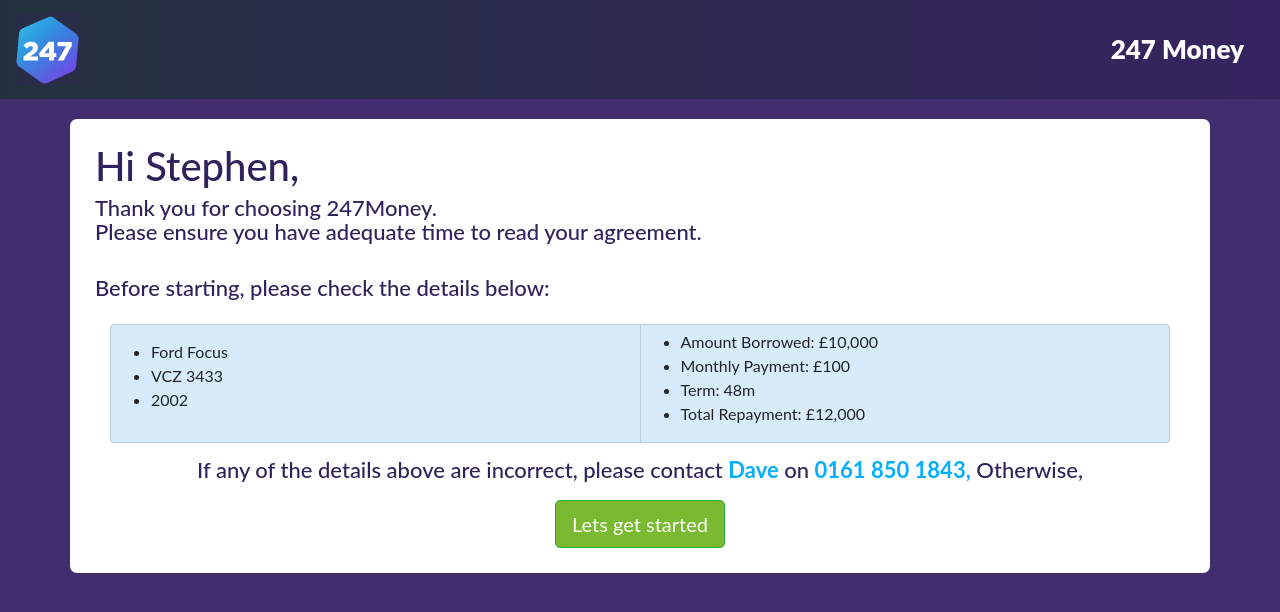
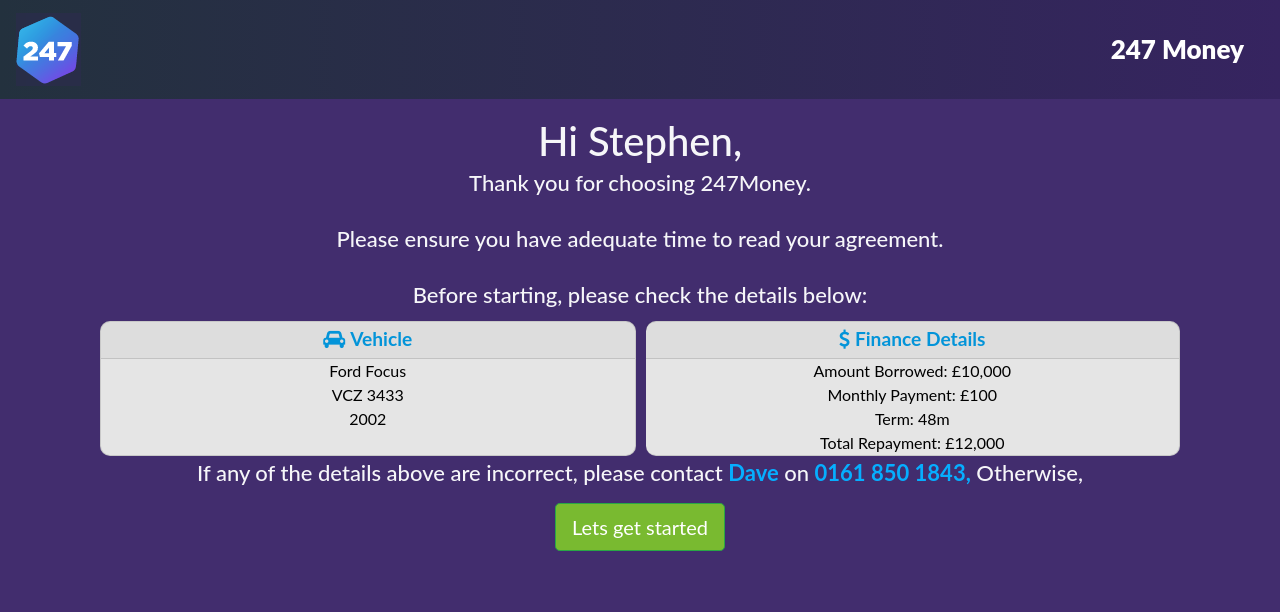
Before and after one commit to callumevans/esign-prototype, an Angular app: page /home in a window 1280 px wide. Shown: the top 612 px of the page. Built offline with nearby package versions, Linux system fonts and the light colour scheme.

Commit message:
slick stylez

```diff
--- a/src/app/home/home.component.css
+++ b/src/app/home/home.component.css
@@ -1,8 +1,25 @@
 .summary {
-    padding: 15px;
+
 }
+
 .summary .card{
-    background: #d8ebfb;
+    background: #E5E5E5;
+    color: black;
+    border-radius: 10px;
+    margin: 5px;
+}
+
+.card-header {
+    color: #0394D9;
+    padding: 0.2em;
+    font-size: 1.2em;
+}
+.fa {
+    padding-right: 5px;
+}
+
+.card-body {
+    padding: 0;
 }
 
 h3 {
--- a/src/app/home/home.component.html
+++ b/src/app/home/home.component.html
@@ -3,7 +3,10 @@
 
     <h3>
         Thank you for choosing 247Money.
-    <br> Please ensure you have adequate time to read your agreement.
+    </h3>
+    <br>
+    <h3>
+        Please ensure you have adequate time to read your agreement.
     </h3>
     <br>
     <h3>
@@ -11,25 +14,31 @@
     </h3>
 
     <div class="card-group summary">
-    <div class="card" style="padding-top: 15px;">
-        <ul>
-            <li>Ford Focus</li>
-            <li>VCZ 3433</li>
-            <li>2002</li>
-        </ul>
+        <div class="card">
+            <div class="card-header">
+                <span class="fa fa-car"></span><b>Vehicle</b>
             </div>
-    <div class="card" style="padding-top: 5px">
-        <ul>
-            <li>Amount Borrowed: £10,000</li>
-            <li>Monthly Payment: £100</li>
-            <li>Term: 48m</li>
-            <li>Total Repayment: £12,000</li>
-        </ul>
+            <div class="card-body">
+                <div>Ford Focus</div>
+                <div>VCZ 3433</div>
+                <div>2002</div>
+            </div>
+        </div>
+        <div class="card">
+            <div class="card-header">
+                <span class="fa fa-usd"></span><b>Finance Details</b>
+            </div>
+            <div class="card-body">
+                <div>Amount Borrowed: £10,000</div>
+                <div>Monthly Payment: £100</div>
+                <div>Term: 48m</div>
+                <div>Total Repayment: £12,000</div>
+            </div>
         </div>
     </div>
 
     <div class="text-center">
-    <h3>If any of the details above are incorrect, please contact <strong>Dave</strong> on <strong>0161 850 1843,</strong> Otherwise,</h3>
+        <h3>If any of the details above are incorrect, please contact <strong>Dave</strong> on <strong>0161 850 1843,</strong>            Otherwise,</h3>
 
         <button class="btn btn-lg btn-success" routerLink="/signAgreement">
         Lets get started
@@ -40,17 +49,23 @@
     <!-- TODO - move these out to separate files -->
     <ng-template #pciTooltip>
         <h3>What is PCI</h3>
-    Customers are legally entitled to be given certain information before entering into a finance agreement. ... For regulated consumer hire agreements, and some regulated credit agreements, the form and content of the pre-contract information is prescribed by the Consumer Credit (Disclosure of Information) Regulations 2004
+        Customers are legally entitled to be given certain information before entering into a finance agreement. ... For regulated
+        consumer hire agreements, and some regulated credit agreements, the form and content of the pre-contract information
+        is prescribed by the Consumer Credit (Disclosure of Information) Regulations 2004
     </ng-template>
 
     <ng-template #hpTooltip>
         <h3>What is Hire Purchase</h3>
-    Hire purchase is a way to finance buying a new or used car. You (usually) pay a deposit and pay off the value of the car in monthly instalments, with the loan secured against the car. This means you don't own the vehicle until the last payment is made.
+        Hire purchase is a way to finance buying a new or used car. You (usually) pay a deposit and pay off the value of the car
+        in monthly instalments, with the loan secured against the car. This means you don't own the vehicle until the last
+        payment is made.
     </ng-template>
 
     <ng-template #tcTooltip>
         <h3>Terms & Conditions</h3>
-    Bacon ipsum dolor amet biltong kevin shankle, corned beef cow pig meatloaf shoulder. Cow salami beef ribs, bresaola sirloin spare ribs bacon pork chop tail picanha chicken ham. Venison pork loin fatback t-bone turkey flank picanha pork. Alcatra beef ribeye pork tail pork loin. Ball tip cupim pork belly rump, burgdoggen ham tri-tip pancetta ground round.
+        Bacon ipsum dolor amet biltong kevin shankle, corned beef cow pig meatloaf shoulder. Cow salami beef ribs, bresaola sirloin
+        spare ribs bacon pork chop tail picanha chicken ham. Venison pork loin fatback t-bone turkey flank picanha pork.
+        Alcatra beef ribeye pork tail pork loin. Ball tip cupim pork belly rump, burgdoggen ham tri-tip pancetta ground round.
 
 
     </ng-template>
--- a/src/app/signAgreement/signAgreement.style.css
+++ b/src/app/signAgreement/signAgreement.style.css
@@ -12,3 +12,8 @@
     float: right;
     color: #C00;
 }
+
+h3 {
+    color: #30225d;
+    text-align: left;
+}
--- a/src/app/transitionPage/transition.component.css
+++ b/src/app/transitionPage/transition.component.css
@@ -4,11 +4,11 @@
 }
 
 .spinner-container {
-
+    margin: -35px;
 }
 
 .fa{
-    color: #8aba26;
+    color: #b1da5c;
     position: relative;
     font-size: 100px;
     position: relative;
@@ -27,3 +27,12 @@
 h1,h2,h3{
     color:white;
 }
+
+h1{
+    font-weight: 800;
+}
+.display-10 {
+    font-size: 2.5rem;
+    font-weight: 500;
+    line-height: 1.1;
+}
--- a/src/app/transitionPage/transition.component.html
+++ b/src/app/transitionPage/transition.component.html
@@ -1,7 +1,7 @@
 <div class="container">
 
     <div style="text-align: center">
-        <h2 class="display-4">We are now transferring you to</h2>
+        <h2 class="display-10">We are now transferring you to</h2>
         <br/>
         <h1>247Money</h1>
 
@@ -10,7 +10,7 @@
             <img [src]="loadingGifUrl">
         </div>
 
-        <h2>To sign your finance agreement</h2>
+        <h2 class="display-10">To sign your finance agreement</h2>
 
     </div>
 
--- a/src/styles.css
+++ b/src/styles.css
@@ -26,15 +26,6 @@
     z-index: 1;
     padding: 5px 20px;
 }
-.container {
-    background-color:white;
-    padding: 25px;
-    margin:0 auto;
-
-    margin-top: 20px;
-    width: inherit;
-    border-radius: 7px;
-}
 .company-name {
     float: right;
     margin-right:20px;
@@ -43,9 +34,20 @@
 }
 
 h1, h2, h3{
-    color: #30225d;
+    color: #F6F6F9;
 }
 
 .text-center{
     text-align: center;
 }
+
+.container {
+    color: white !important;
+    padding: 0 25px;
+    margin:0 auto;
+
+    margin-top: 20px;
+    width: inherit;
+    border-radius: 7px;
+    text-align: center;
+}
```
Lines whose indentation alone changed are shown as unchanged.
